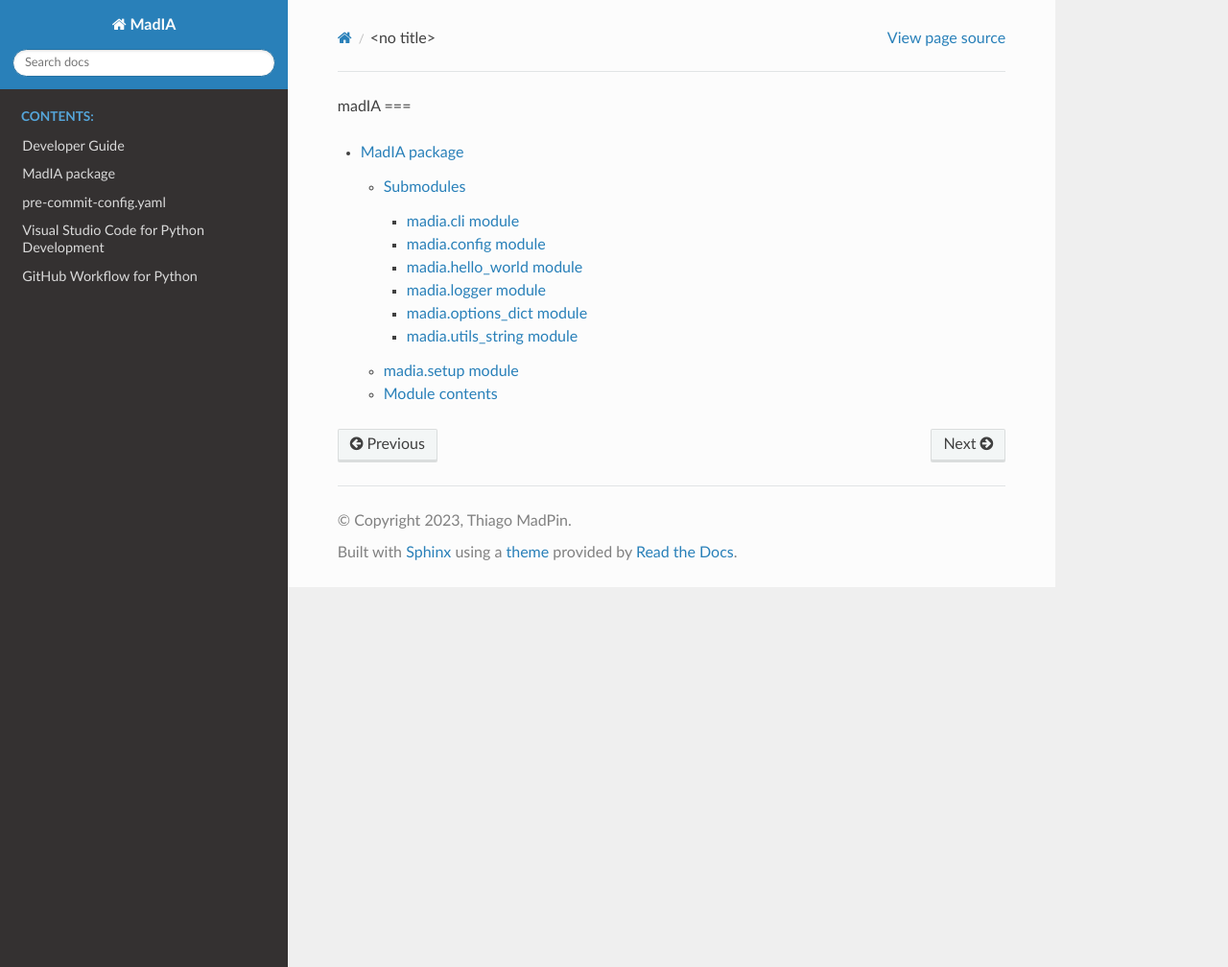
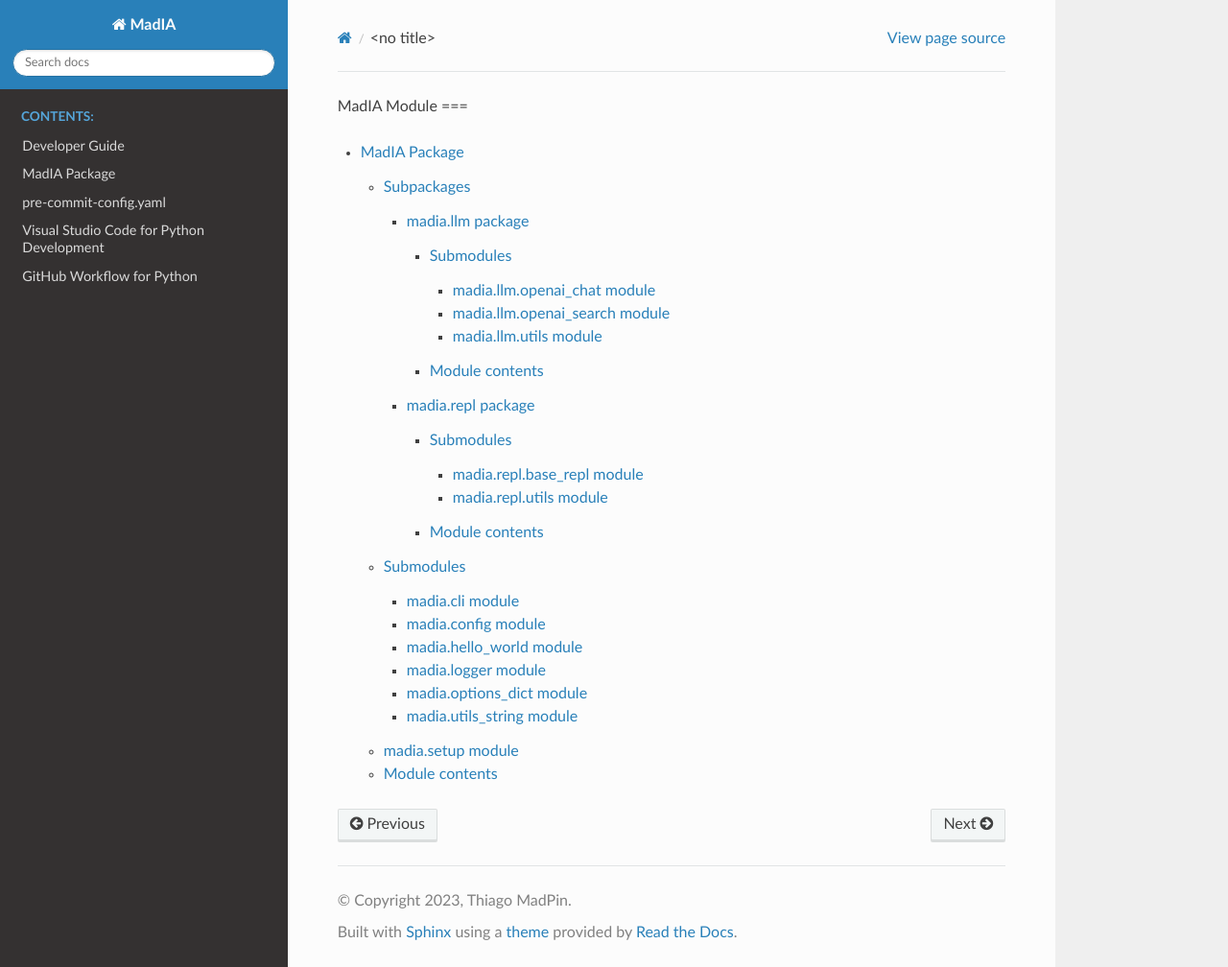
Before and after one commit to madpin/madia, a Sphinx documentation site: the page built from docs/modules.rst, in a window 1280 px wide and 1008 px high. Shown: the whole window at 96% size. Built offline with Sphinx 7.4.7 and the Read the Docs theme 2.0.0, drawn with Linux system fonts in a browser that asks for light colours.

Commit message:
More Docs

```diff
--- /dev/null
+++ b/docs/madia.llm.openai_chat.rst
@@ -0,0 +1,7 @@
+madia.llm.openai\_chat module
+=============================
+
+.. automodule:: madia.llm.openai_chat
+   :members:
+   :undoc-members:
+   :show-inheritance:
--- /dev/null
+++ b/docs/madia.llm.openai_search.rst
@@ -0,0 +1,7 @@
+madia.llm.openai\_search module
+===============================
+
+.. automodule:: madia.llm.openai_search
+   :members:
+   :undoc-members:
+   :show-inheritance:
--- /dev/null
+++ b/docs/madia.llm.rst
@@ -0,0 +1,20 @@
+madia.llm package
+=================
+
+Submodules
+----------
+
+.. toctree::
+   :maxdepth: 10
+
+   madia.llm.openai_chat
+   madia.llm.openai_search
+   madia.llm.utils
+
+Module contents
+---------------
+
+.. automodule:: madia.llm
+   :members:
+   :undoc-members:
+   :show-inheritance:
--- /dev/null
+++ b/docs/madia.llm.utils.rst
@@ -0,0 +1,7 @@
+madia.llm.utils module
+======================
+
+.. automodule:: madia.llm.utils
+   :members:
+   :undoc-members:
+   :show-inheritance:
--- /dev/null
+++ b/docs/madia.repl.base_repl.rst
@@ -0,0 +1,7 @@
+madia.repl.base\_repl module
+============================
+
+.. automodule:: madia.repl.base_repl
+   :members:
+   :undoc-members:
+   :show-inheritance:
--- /dev/null
+++ b/docs/madia.repl.rst
@@ -0,0 +1,19 @@
+madia.repl package
+==================
+
+Submodules
+----------
+
+.. toctree::
+   :maxdepth: 10
+
+   madia.repl.base_repl
+   madia.repl.utils
+
+Module contents
+---------------
+
+.. automodule:: madia.repl
+   :members:
+   :undoc-members:
+   :show-inheritance:
--- /dev/null
+++ b/docs/madia.repl.utils.rst
@@ -0,0 +1,7 @@
+madia.repl.utils module
+=======================
+
+.. automodule:: madia.repl.utils
+   :members:
+   :undoc-members:
+   :show-inheritance:
--- a/docs/madia.rst
+++ b/docs/madia.rst
@@ -1,5 +1,14 @@
-MadIA package
+MadIA Package
 =============
+
+Subpackages
+-----------
+
+.. toctree::
+   :maxdepth: 10
+
+   madia.llm
+   madia.repl
 
 Submodules
 ----------
--- a/docs/modules.rst
+++ b/docs/modules.rst
@@ -1,7 +1,7 @@
-madIA
+MadIA Module
 ===
 
 .. toctree::
-   :maxdepth: 5
+   :maxdepth: 10
 
    madia
```
Also changed, not shown: 2 other files.
